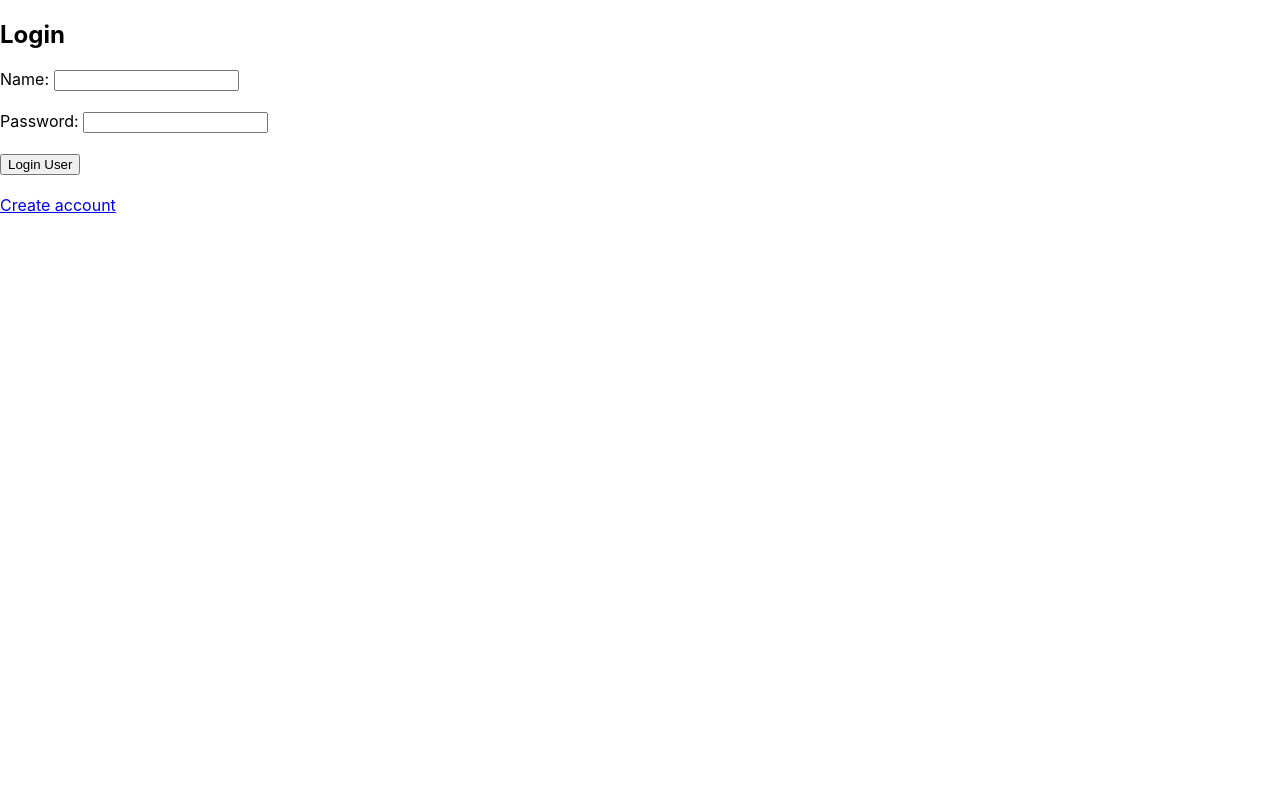
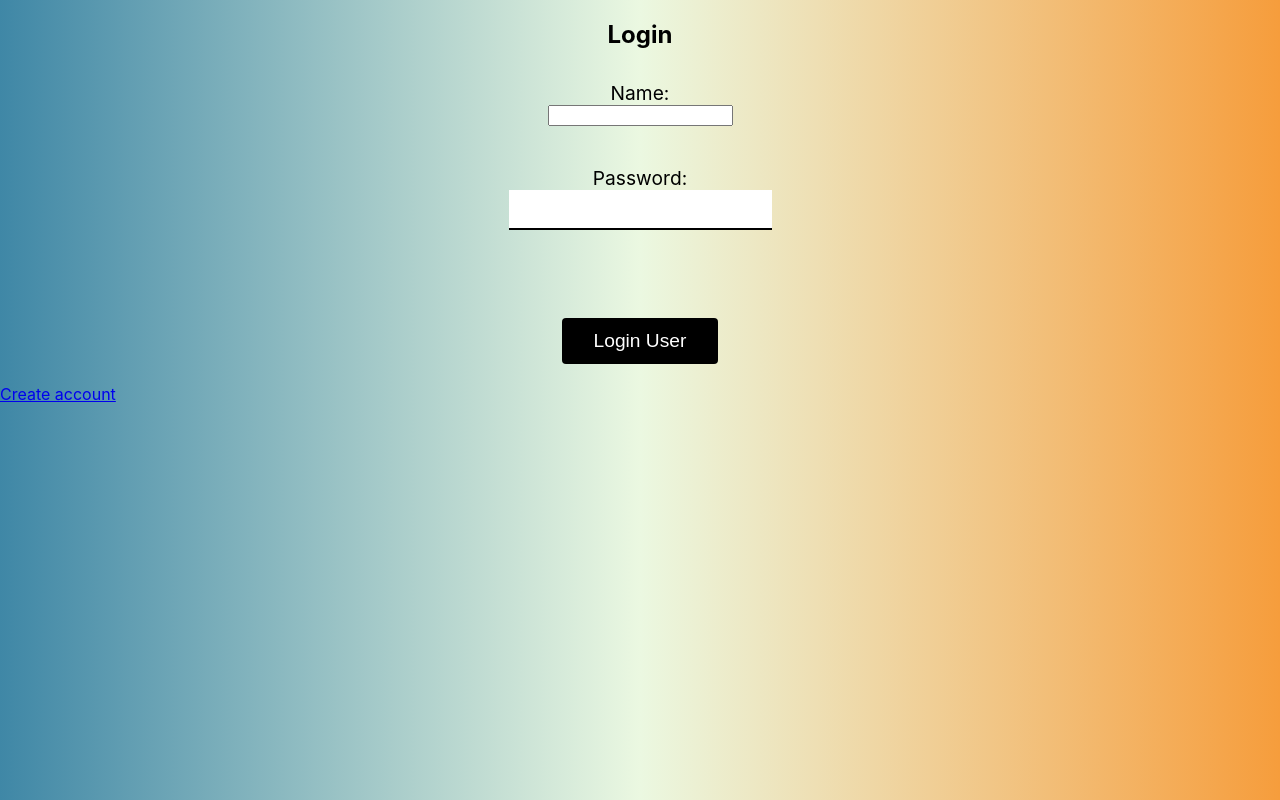
Before and after one commit to BrandonTobin/p4-games-frontend, a React (Create React App) app: page /auth in a window 1280 px wide. Built offline with nearby package versions, Linux system fonts and the light colour scheme.

Commit message:
Added some styling to homepage and to login/register form

```diff
--- a/src/App.css
+++ b/src/App.css
@@ -1,52 +1,4 @@
-/* html{
+html{
   background: linear-gradient(0.25turn, #3f87a6, #ebf8e1, #f69d3c);
   height: 100%;
 }
-
-  .nav {
-    display: flex;
-    justify-content: space-between;
-    align-items: center;
-    height: 70px;
-    background-color: #f2f2f2;
-    box-shadow: 0 2px 4px rgba(0,0,0,0.1);
-    padding: 0 20px;
-    font-size: 1.2em;
-  }
-
-  .nav a {
-    display: flex;
-    align-items: center;
-    text-decoration: none;
-    color: #333;
-    padding: 0 10px;
-    height: 100%;
-  }
-
-  .nav a:hover {
-    background-color: #ddd;
-    color: #111;
-  }
-
-  .nav div {
-    font-weight: bold;
-  }
-
-
-  #home,
-  #users,
-  #aboutus,
-  #games,
-  .authorslink {
-  font-size: 20px;
-  text-decoration: none;
-  color: black;
-  }
-
-  #login,
-  #signup {
-    font-size: 20px;
-    text-decoration: none;
-    color: rgb(90, 90, 190);
-  }
- */
--- a/src/components/Search.jsx
+++ b/src/components/Search.jsx
@@ -8,7 +8,7 @@ import '../styles/SearchBar.css'
 const Search = (props) => {
     const [searchValue, setSearchValue] = useState('')
     const [games, setGames] = useState('')
-    const BASE_URL = `http://localhost:3000/game`
+    const BASE_URL = `https://p4-games.herokuapp.com/game`
 
     const getGames = async () => {
         try {
--- a/src/styles/Auth.css
+++ b/src/styles/Auth.css
@@ -0,0 +1,68 @@
+.login-container {
+  width: 60%;
+  margin: 4rem auto;
+  border: 2px solid black;
+  padding: 2rem;
+  border-radius: 4px;
+}
+
+.login-password {
+  border: none;
+  border-bottom: 2px solid black;
+  outline: none;
+  font-size: 1.2rem;
+  padding: 0.5rem;
+  margin-bottom: 2rem;
+  transition: all 0.2s ease-in-out;
+}
+
+.login-password:focus {
+  border-bottom: 2px solid black;
+}
+
+#login-button {
+  background-color: black;
+  color: white;
+  border: none;
+  padding: 0.75rem 2rem;
+  border-radius: 4px;
+  cursor: pointer;
+  font-size: 1.2rem;
+  margin-top: 1rem;
+  transition: all 0.2s ease-in-out;
+}
+
+#login-button:hover {
+  background-color: black;
+}
+
+h1 {
+  text-align: center;
+  margin-bottom: 2rem;
+}
+
+form {
+  display: flex;
+  flex-direction: column;
+  align-items: center;
+}
+
+label {
+  font-size: 1.2rem;
+}
+
+input[type="text"],
+input[type="password"] {
+  border: none;
+  border-bottom: 2px solid black;
+  outline: none;
+  font-size: 1.2rem;
+  padding: 0.5rem;
+  margin-bottom: 2rem;
+  transition: all 0.2s ease-in-out;
+}
+
+input[type="text"]:focus,
+input[type="password"]:focus {
+  border-bottom: 2px solid black;
+}
--- a/src/styles/HeaderHomepage.css
+++ b/src/styles/HeaderHomepage.css
@@ -0,0 +1,58 @@
+.each-game {
+  display: flex;
+  flex-direction: column;
+  align-items: center;
+  justify-content: center;
+  width: 200px;
+  height: 400px;
+  background-color: rgba(255, 255, 255, 0.8);
+  border-radius: 10px;
+  box-shadow: 2px 2px 10px rgba(0, 0, 0, 0.3);
+  margin: 10px;
+  transition: all 0.3s ease-in-out;
+}
+
+.each-game:hover {
+  transform: translateY(-10px);
+  box-shadow: 2px 12px 20px rgba(0, 0, 0, 0.5);
+}
+
+.each-game-img {
+  width: 100%;
+  height: 70%;
+  object-fit: cover;
+  border-radius: 10px 10px 0 0;
+}
+
+.h3-in-each-game {
+  font-size: 20px;
+  font-weight: bold;
+  margin-top: 10px;
+}
+
+.button-game-slider {
+  display: flex;
+  justify-content: center;
+  align-items: center;
+  margin-top: 20px;
+}
+
+.back,
+.next {
+  background-color: rgba(255, 255, 255, 0.8);
+  border: none;
+  border-radius: 50%;
+  width: 50px;
+  height: 50px;
+  display: flex;
+  justify-content: center;
+  align-items: center;
+  box-shadow: 2px 2px 10px rgba(0, 0, 0, 0.3);
+  transition: all 0.3s ease-in-out;
+}
+
+.back:hover,
+.next:hover {
+  transform: translateY(-10px);
+  box-shadow: 2px 12px 20px rgba(0, 0, 0, 0.5);
+}
```
